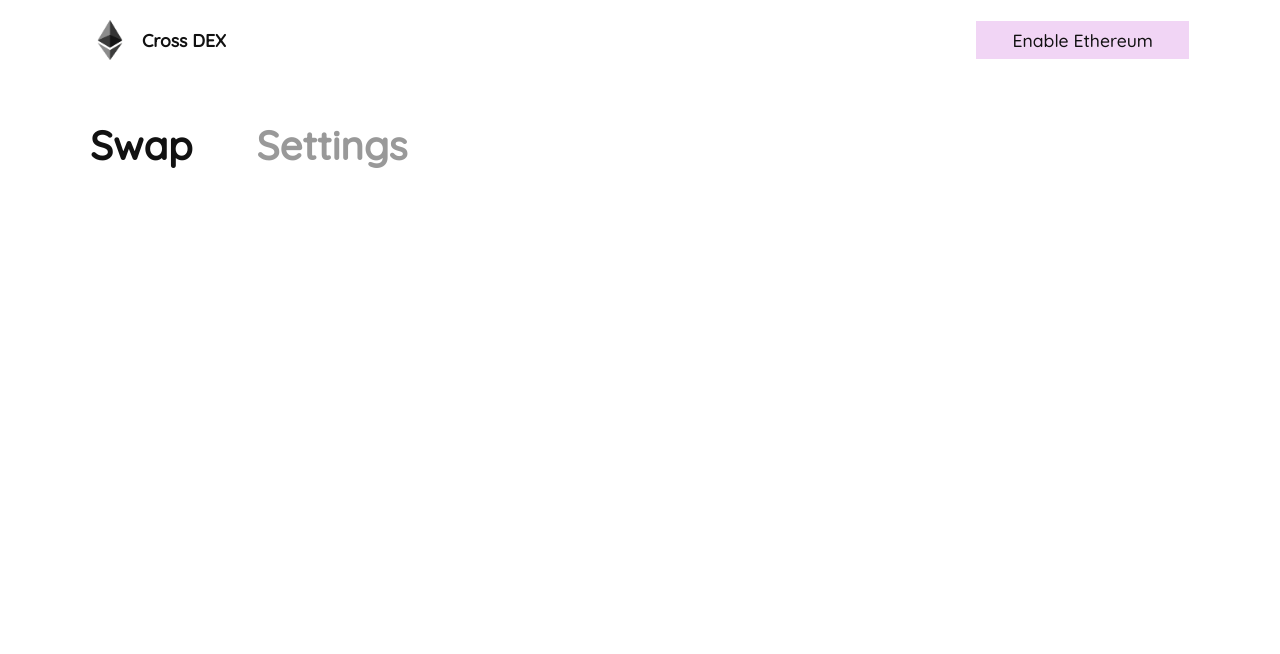
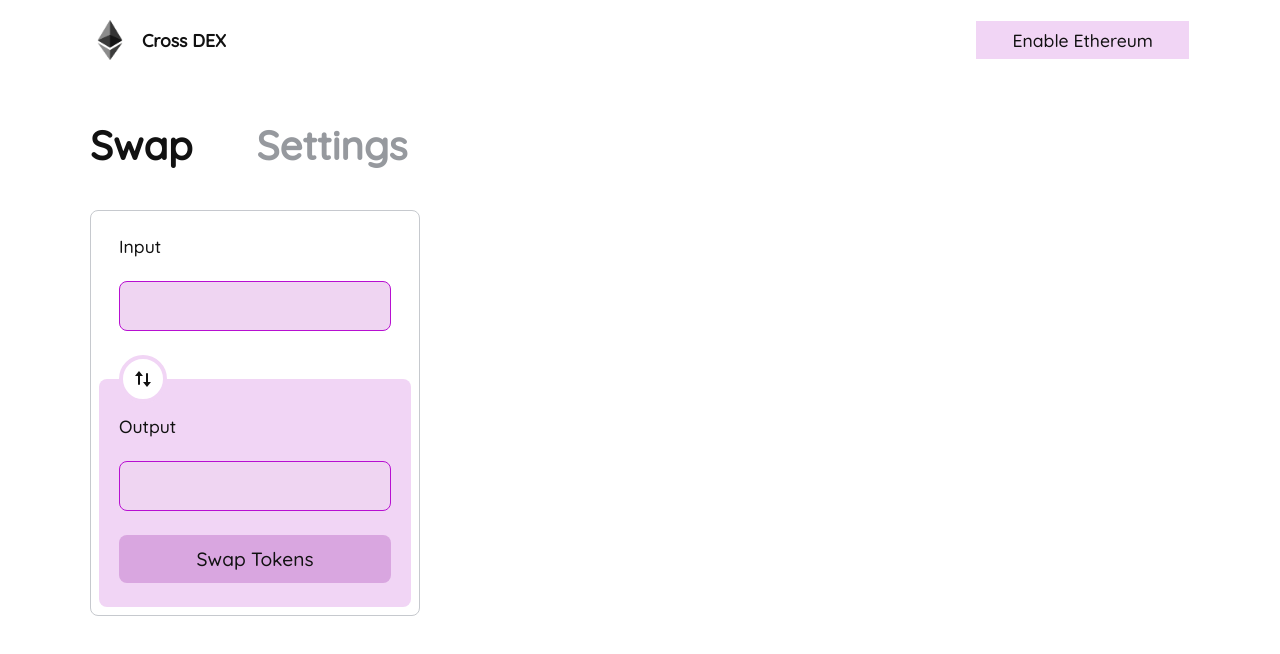
Before and after one commit to 0xNeit/dex-aggregator, a React (Create React App) app: page / in a window 1280 px wide. Shown: the top 654 px of the page. Built offline with nearby package versions, Linux system fonts and the light colour scheme; the HTML template or start-up script is replaced by a standard one.

Commit message:
built out swap skeleton

```diff
--- a/src/index.css
+++ b/src/index.css
@@ -3,13 +3,14 @@
   --accent: #b70fd1;
   --light-dark: #d9a6e0;
   --light: #f1d5f5;
-  --text-black: #111111;
-  --text-light: #999999;
+  --black: #111111;
+  --gray: #96999E;
+  --light-gray: #C6C9CE;
 }
 
 * {
   font-family: "Quicksand", sans-serif;
-  color: var(--text-black);
+  color: var(--black);
   box-sizing: border-box;
 }
 
--- a/src/pages/Swap.jsx
+++ b/src/pages/Swap.jsx
@@ -1,17 +1,8 @@
 import { useState } from "react";
 import styled from "styled-components";
+import swapicon from "../assets/swap.svg";
 
-const SwapSettings = () => {
-    // Component
-
-    return (<></>)
-}
-
-const SwapSection = () => {
-    // Component
-
-    return (<></>)
-}
+const backgroundColor = props => props.backgroundColor || '#efd5f2'
 
 const Content = styled.div`
     width: 100%;
@@ -39,6 +30,156 @@ const NavButton = styled.div`
         margin-right: 64px;
     }
     `
+// styled-components usage example?
+
+
+
+
+const Input = styled.input`
+    width: 100%;
+    font-size: 1.2rem;
+    outline: none;
+    background-color: ${backgroundColor};
+    border: 1px solid #b70fd1;
+    border-radius: 8px;
+    padding: 12px;
+    &:focus{
+        border: 1px solid var(--light-dark);
+    }
+    `
+
+const StyledInterface = styled.div`
+    width: 100%;
+    height: 100%;
+    display: flex;
+    flex-direction: row;
+    justify-content: flex-start;
+    align-items: flex-start;
+    margin: 40px 0;
+    `
+
+const StyledLeft = styled.div`
+    width: 30%;
+    height: 100%;
+    margin-right: 5%;
+    `
+
+const StyledRight = styled.div`
+    width: 65%;
+    height: 100%;
+    `
+
+const StyledSwap = styled.div`
+    width: 100%;
+    display: flex;
+    flex-direction: column;
+    justify-content: flex-start;
+    align-items: flex-start;
+    background-color: var(--background);
+    padding: 24px 8px 8px 8px;
+    border: 1px solid var(--light-gray);
+    border-radius: 8px;
+    `
+
+const SwapLabel = styled.div`
+    margin-bottom: 24px;
+    `
+
+const Section = styled.div`
+    position: relative;
+    width: 100%;
+    padding: 0 20px;
+    border
+    `
+
+const SectionOutput = styled.div`
+    position: relative;
+    width: 100%;
+    padding: 0 20px;
+    background-color: var(--light);
+    border-radius: 8px;
+    padding: 36px 20px 24px 20px;
+    margin-top: 48px;
+    `
+
+const SwapIcon = styled.div`
+    position: absolute;
+    top: -24px;
+    left: 20px;
+    width: 48px;
+    height: 48px;
+    display: flex;
+    flex-direction: row;
+    justify-content: center;
+    align-items: center;
+    background-color: #FFFFFF;
+    border: 4px solid var(--light);
+    border-radius: 24px;
+    `
+
+const StyledImage = styled.img`
+    width: 16px;
+    height: 16px;
+    object-fit: contain;
+    margin: 12px 0;
+    `
+
+const ExecuteSwap = styled.button`
+    width: 100%;
+    font-size: 1.2rem;
+    background-color: var(--light-dark);
+    border: none;
+    border-radius: 8px;
+    padding: 12px 36px;
+    margin-top: 24px;
+    `
+
+const Settings = styled.div`
+    width: 100%;
+    height: 100%;
+    margin: 40px 0;
+    `
+
+const SwapInput = ({ backgroundColor }) => {
+    // Component
+
+    return (
+        <Input></Input>
+    )
+}
+
+
+
+const SwapInterface = () => {
+
+    return (
+        <StyledInterface>
+            <StyledLeft>
+                <StyledSwap>
+                    <Section>
+                        <SwapLabel>Input</SwapLabel>
+                        <SwapInput backgroundColor="var(--light)"></SwapInput>
+                    </Section>
+                    <SectionOutput>
+                        <SwapIcon>
+                            <StyledImage src={swapicon} />
+                        </SwapIcon>
+                        <SwapLabel>Output</SwapLabel>
+                        <SwapInput backgroundColor="var(--background)"></SwapInput>
+                        <ExecuteSwap>Swap Tokens</ExecuteSwap>
+                    </SectionOutput>
+                </StyledSwap>
+            </StyledLeft>
+            <StyledRight></StyledRight>
+        </StyledInterface>
+    )
+}
+
+const SwapSettings = () => {
+    return (
+        <Settings></Settings>
+    )
+}
 
 const Swap = () => {
 
@@ -48,20 +189,21 @@ const Swap = () => {
         <Content>
             <SectionNav>
                 <NavButton
-                    style={{ color: `var(--${section === "swap" ? "text-black" : "text-light"})` }}
-                    onClick={() => setSection("swap")}
-                >Swap</NavButton>
+                    style={{ color: `var(--${section === "swap" ? "black" : "gray"})` }}
+                    onClick={() => setSection("swap")}>Swap
+                </NavButton>
                 <NavButton
-                style={{ color: `var(--${section === "settings" ? "text-black" : "text-light"})` }}
-                onClick={() => setSection("settings")}
-                >Settings</NavButton>
+                 style={{ color: `var(--${section === "settings" ? "black" : "gray"})` }}
+                 onClick={() => setSection("settings")}>Settings</NavButton>
             </SectionNav>
-            {section === "swap" ? <SwapSection></SwapSection> : section === "settings" ? <SwapSettings></SwapSettings> : <></>}
+            {section === "swap" ? <SwapInterface></SwapInterface> : section === "settings" ? <SwapSettings></SwapSettings> : <></>}
         </Content>
     )
 }
 
 
+
+
 // Exports
 
 export default Swap
```
Also changed, not shown: src/assets/swap.svg (added).
